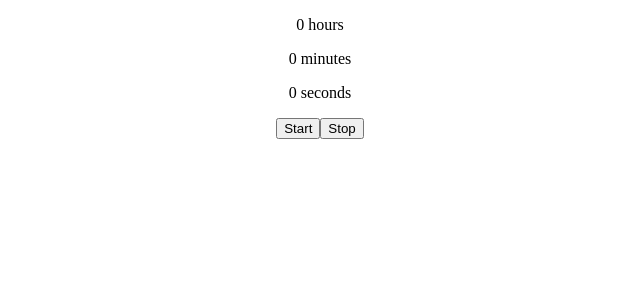
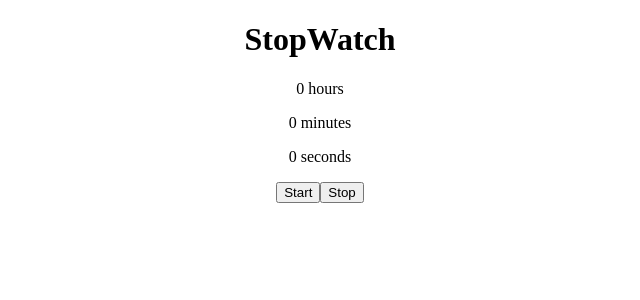
Before and after one commit to Samson300/time-master-react, a React (Create React App) app: page / in a window 1280 px wide. Shown: the top 300 px of the page, without its empty margins (320-960 px from the left). Built offline with nearby package versions, Linux system fonts and the light colour scheme.

Commit message:
adds h1 StopWatch to stopwatch component

```diff
--- a/src/components/Stopwatch.js
+++ b/src/components/Stopwatch.js
@@ -3,6 +3,7 @@ import React from "react";
 export default function Stopwatch(props) {
     return(
         <div>
+            <h1>StopWatch</h1>
             <p>{ props.hours + " hours"}</p>
             <p>{ props.minutes + " minutes"}</p>
             <p>{ props.seconds + " seconds"}</p>
```
